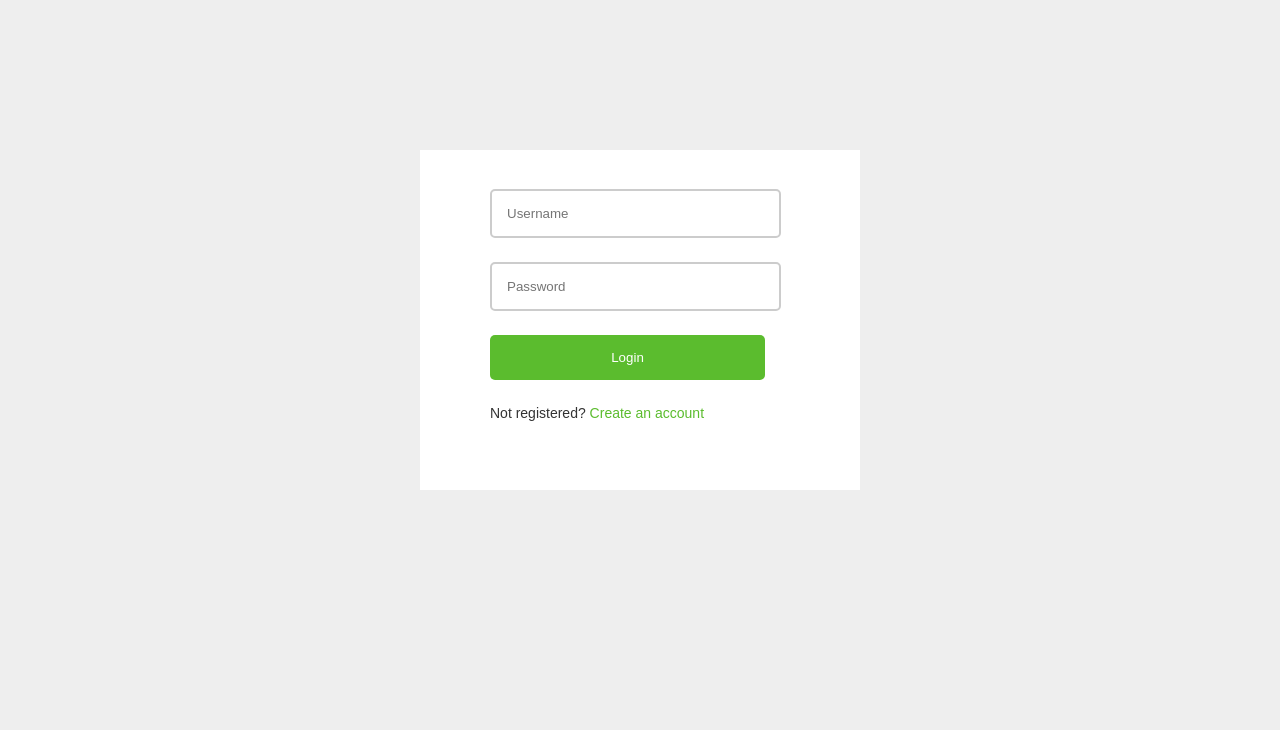
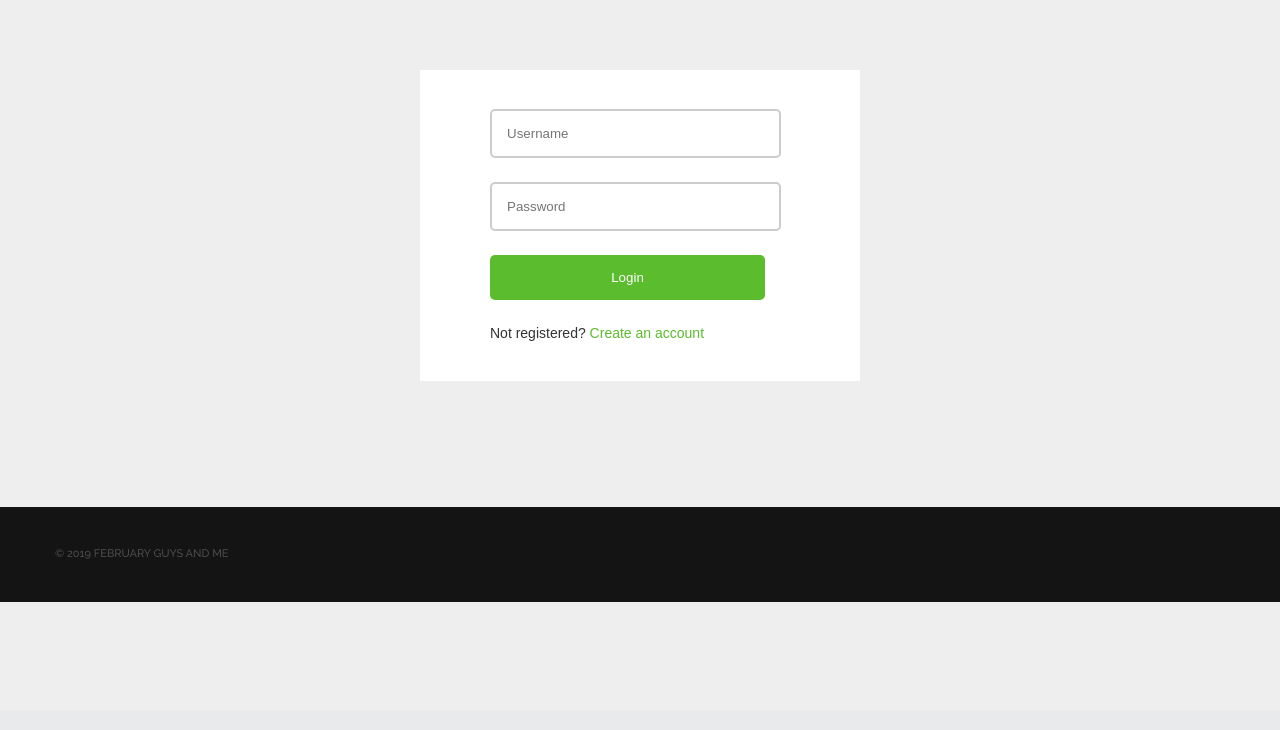
Before and after one commit to project-help-desk/Files, a PHP site: page /overwiew_page_new/login.php in a window 1280 px wide. Shown: the part 90-820 px from the top of the page. After the commit the page ends 692 px from the top, so only its background shows below. Run offline with PHP 8.4, Linux system fonts and the light colour scheme; some libraries are stand-ins or nearby versions.

Commit message:
login changes

```diff
--- a/helpdesk-master/css/loginsystem.css
+++ b/helpdesk-master/css/loginsystem.css
@@ -17,10 +17,11 @@
 .form-div-login
 {
     margin: 150px auto;
+    margin-top:70px;
     width: 440px;
-    height: 340px;
+    height: auto;
     background-color: white;
-    margin-bottom: 265px;
+    margin-bottom:126px;
 
 }
 .form-style-login
```
